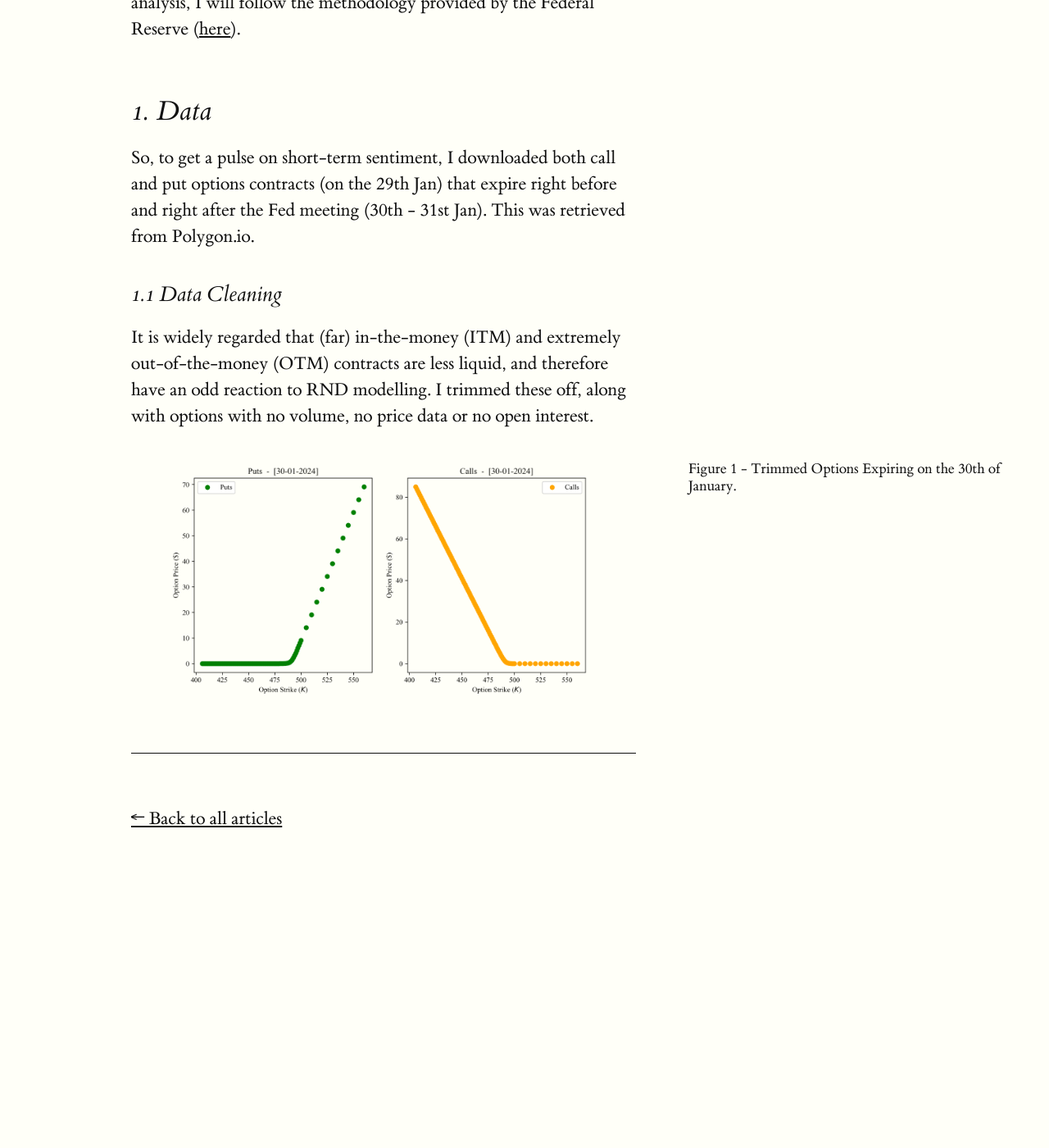
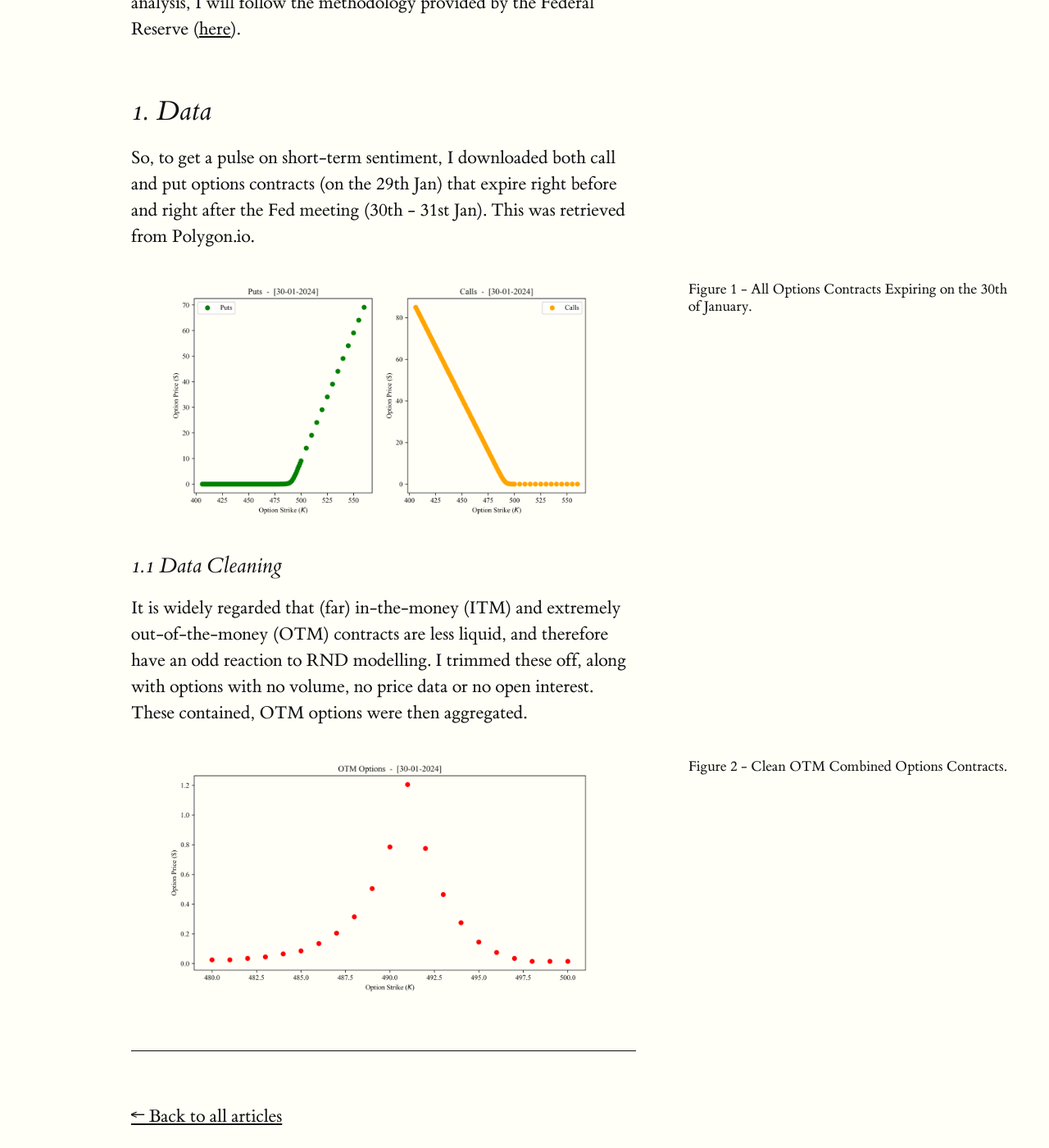
Before and after one commit to CSomers3/csomers3.github.io, a Jekyll site: the page built from _posts/2024-01-30-RND.md, in a window 1280 px wide and 1400 px high, scrolled down 1129 px. Shown: the whole window at 82% size. Built offline with Jekyll 4.4.1, drawn with Linux system fonts in a browser that asks for light colours; before the commit the page ends 2167 px from its top, so only the background shows below that.

Commit message:
Update 2024-01-30-RND.md

```diff
--- a/_posts/2024-01-30-RND.md
+++ b/_posts/2024-01-30-RND.md
@@ -16,11 +16,16 @@ This method is fairly popular due to its non-parametric nature (i.e you don't ha
 
 So, to get a pulse on short-term sentiment, I downloaded both call and put options contracts (on the 29th Jan) that expire right before and right after the Fed meeting (30th - 31st Jan). This was retrieved from Polygon.io.
 
+<figure>
+    <img loading="lazy" src="{{ site.baseurl }}/images/1_1_figure.png" alt="Flat UI Toggles">
+    <span class="marginnote">Figure 1 - All Options Contracts Expiring on the 30th of January.</span>
+</figure>
+
 ### 1.1 Data Cleaning
 
-It is widely regarded that (far) in-the-money (ITM) and extremely out-of-the-money (OTM) contracts are less liquid, and therefore have an odd reaction to RND modelling. I trimmed these off, along with options with no volume, no price data or no open interest.
+It is widely regarded that (far) in-the-money (ITM) and extremely out-of-the-money (OTM) contracts are less liquid, and therefore have an odd reaction to RND modelling. I trimmed these off, along with options with no volume, no price data or no open interest. These contained, OTM options were then aggregated.
 
 <figure>
-    <img loading="lazy" src="{{ site.baseurl }}/images/1_1_figure.png" alt="Flat UI Toggles">
-    <span class="marginnote">Figure 1 - Trimmed Options Expiring on the 30th of January.</span>
+    <img loading="lazy" src="{{ site.baseurl }}/images/1_2_figure.png" alt="Flat UI Toggles">
+    <span class="marginnote">Figure 2 - Clean OTM Combined Options Contracts.</span>
 </figure>
```
